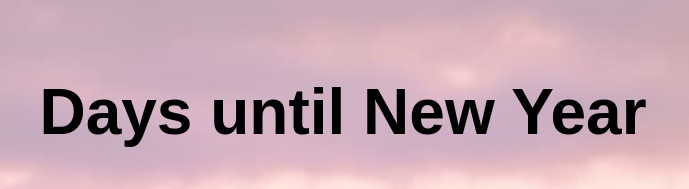
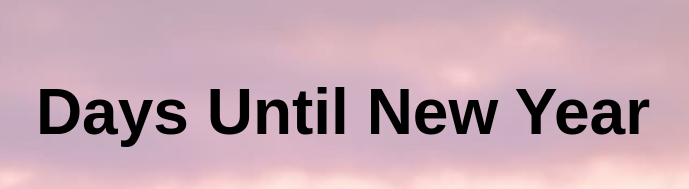
Before and after one commit to Min121e/minthantoo, a plain HTML site: page CountDown/index.html in a window 1280 px wide. Shown: the top 189 px of the page, 297-986 px from the left. Drawn offline with Linux system fonts and the light colour scheme.

Commit message:
updated index.html

```diff
--- a/CountDown/index.html
+++ b/CountDown/index.html
@@ -9,7 +9,7 @@
     <script src="script.js" defer></script>
 </head>
 <body>
-    <h1>Days until New Year</h1>
+    <h1>Days Until New Year</h1>
 
     <div class="countdown-container">
         <div class="countdown-el days-c">
```
